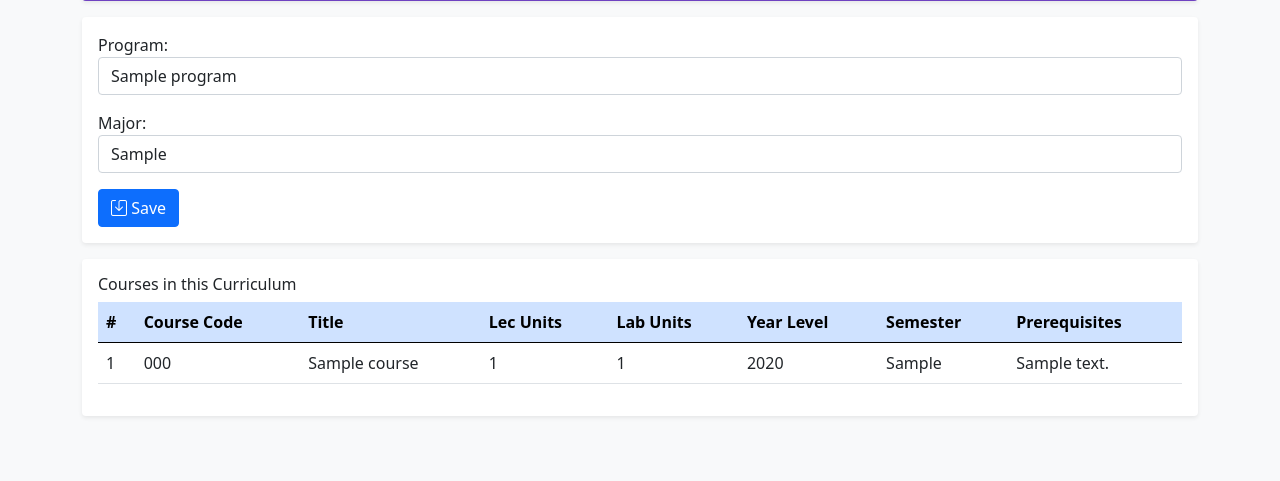
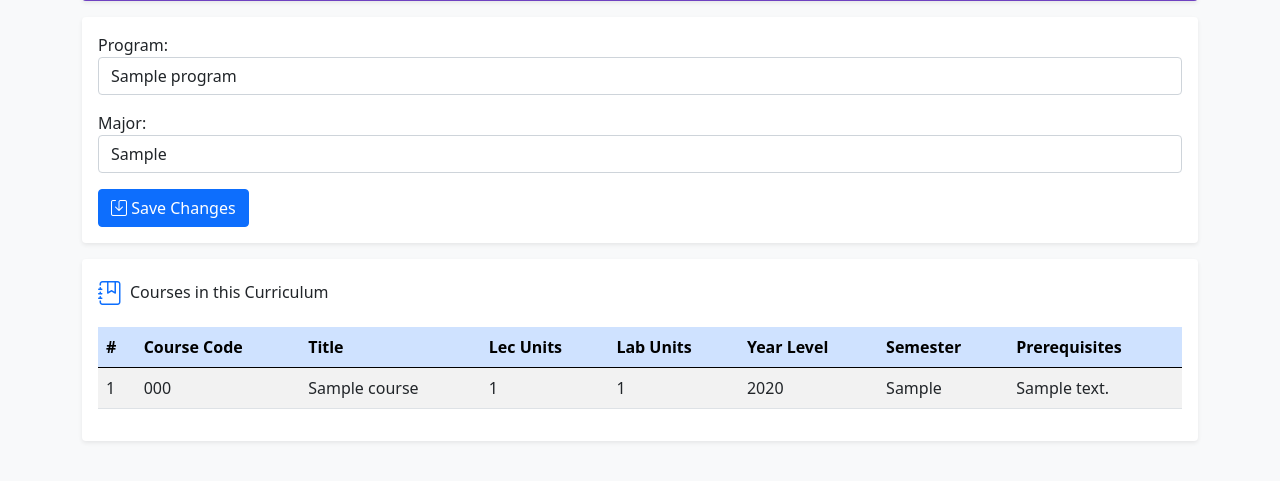
Before and after one commit to renspike1993/moist-integrated-systems, a Django app: page /registrar/curriculums/edit/1/ in a window 1280 px wide. Shown: the part 207-688 px from the top of the page. Run offline with Django 5.2, Linux system fonts and the light colour scheme; a user stored in the database is signed in; tables that the repository leaves empty hold one stand-in row (values such as "Sample post"); some libraries are stand-ins or nearby versions.

Commit message:
minor updates

```diff
--- a/registrar/templates/curriculum/edit_curriculum.html
+++ b/registrar/templates/curriculum/edit_curriculum.html
@@ -1,6 +1,8 @@
 {% extends "base.html" %}
 {% block title %}Edit Curriculum{% endblock %}
+
 {% block content %}
+<!-- Header -->
 <div class="d-flex align-items-center p-3 my-3 text-white bg-purple rounded shadow-sm">
     <i class="bi bi-book fs-1 me-3"></i>
     <div class="lh-1">
@@ -9,21 +11,29 @@
     </div>
 </div>
 
+<!-- Edit Form -->
 <div class="my-3 p-3 bg-body rounded shadow-sm">
     <form method="POST">
         {% csrf_token %}
         {{ form.as_p }}
         <button type="submit" class="btn btn-primary">
-            <i class="bi bi-save"></i> Save
+            <i class="bi bi-save"></i> Save Changes
         </button>
     </form>
 </div>
 
+<!-- Courses Table -->
 {% if courses %}
 <div class="my-3 p-3 bg-body rounded shadow-sm">
-    <h6>Courses in this Curriculum</h6>
+    <!-- Section Header -->
+    <div class="d-flex align-items-center mb-3">
+        <i class="bi bi-journal-bookmark fs-4 me-2 text-primary"></i>
+        <h6 class="mb-0">Courses in this Curriculum</h6>
+    </div>
+
+    <!-- Table -->
     <div class="table-responsive">
-        <table class="table table-hover align-middle">
+        <table class="table table-hover table-striped align-middle">
             <thead class="table-primary">
                 <tr>
                     <th>#</th>
@@ -34,6 +44,8 @@
                     <th>Year Level</th>
                     <th>Semester</th>
                     <th>Prerequisites</th>
+                    <!-- Optional: Actions Column -->
+                    <!-- <th class="text-center">Actions</th> -->
                 </tr>
             </thead>
             <tbody>
@@ -46,7 +58,7 @@
                     <td>{{ course.lab_units }}</td>
                     <td>{{ course.year_level }}</td>
                     <td>{{ course.semester_offered }}</td>
-                    <td>{{ course.prerequisites }}</td>
+                    <td>{{ course.prerequisites|default:"-" }}</td>
                 </tr>
                 {% endfor %}
             </tbody>
@@ -54,6 +66,8 @@
     </div>
 </div>
 {% else %}
-<p class="text-muted">No courses are currently associated with this curriculum.</p>
+<div class="my-3 p-3 bg-body rounded shadow-sm text-center text-muted">
+    <i class="bi bi-info-circle me-1"></i> No courses are currently associated with this curriculum.
+</div>
 {% endif %}
 {% endblock %}
```
